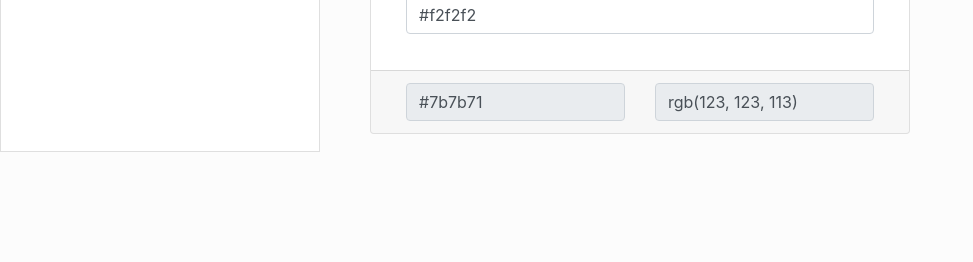
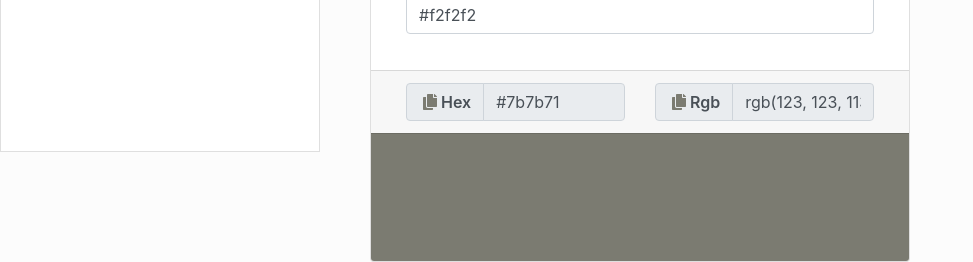
Before and after one commit to EarthenLynx/color-cooper, a Vue app: page / in a window 1280 px wide. Shown: the part 648-910 px from the top of the page, without its empty margins (0-973 px from the left). Before the commit the page ends 800 px from the top, so only its background shows below. Built offline with nearby package versions, Linux system fonts and the light colour scheme.

Commit message:
Added preview to bottom of app

```diff
--- a/src/App.vue
+++ b/src/App.vue
@@ -1,6 +1,8 @@
 <template>
   <div id="app">
+    <!-- Toggleable components -->
     <Sidebar :activeColor="colors.hex" :collection="collection" />
+
     <div class="container">
       <h1 class="text-center mb-3 mt-3">Color Cooper</h1>
       <p class="text-center">
@@ -83,4 +85,8 @@ label {
   font-weight: 600;
   font-size: 1.1rem;
 }
+
+span.input-group-text {
+  font-weight: 600;
+}
 </style>
--- a/src/components/layout/Footer.vue
+++ b/src/components/layout/Footer.vue
@@ -1,8 +1,18 @@
 <template>
-  <div class="card-footer">
+<div>
+    <div class="card-footer">
     <div class="container">
       <div class="row">
        <div class="col-lg-6 col-md-12">
+
+
+          <div class="input-group">
+          <div class="input-group-prepend">
+            <span class="input-group-text" id="basic-addon1">
+              <i :style="{ color: colors.hex }" class="fas fa-copy mx-1"></i>
+              Hex</span
+            >
+          </div>
           <input
             disabled
             placeholder="Hex color"
@@ -11,7 +21,23 @@
             v-model="colors.hex"
           />
         </div>
+
+
+
+        </div>
+
+
         <div class="col-lg-6 col-md-12">
+
+
+
+          <div class="input-group">
+          <div class="input-group-prepend">
+            <span class="input-group-text" id="basic-addon1">
+              <i :style="{ color: colors.hex }" class="fas fa-copy mx-1"></i>
+              Rgb</span
+            >
+          </div>
           <input
             disabled
             placeholder="Rgb color"
@@ -20,11 +46,17 @@
             v-model="colors.rgb"
           />
         </div>
-        <div class="col"></div>
+
+
+
+        </div>
       </div>
     </div>
 
   </div>
+  <div class="card-footer" style="height: 8rem;" :style="{'background-color': colors.hex}" />
+</div>
+
 </template>
 
 <script>
```
Also changed, not shown: src/components/fragments/Activecolor.vue (deleted).
